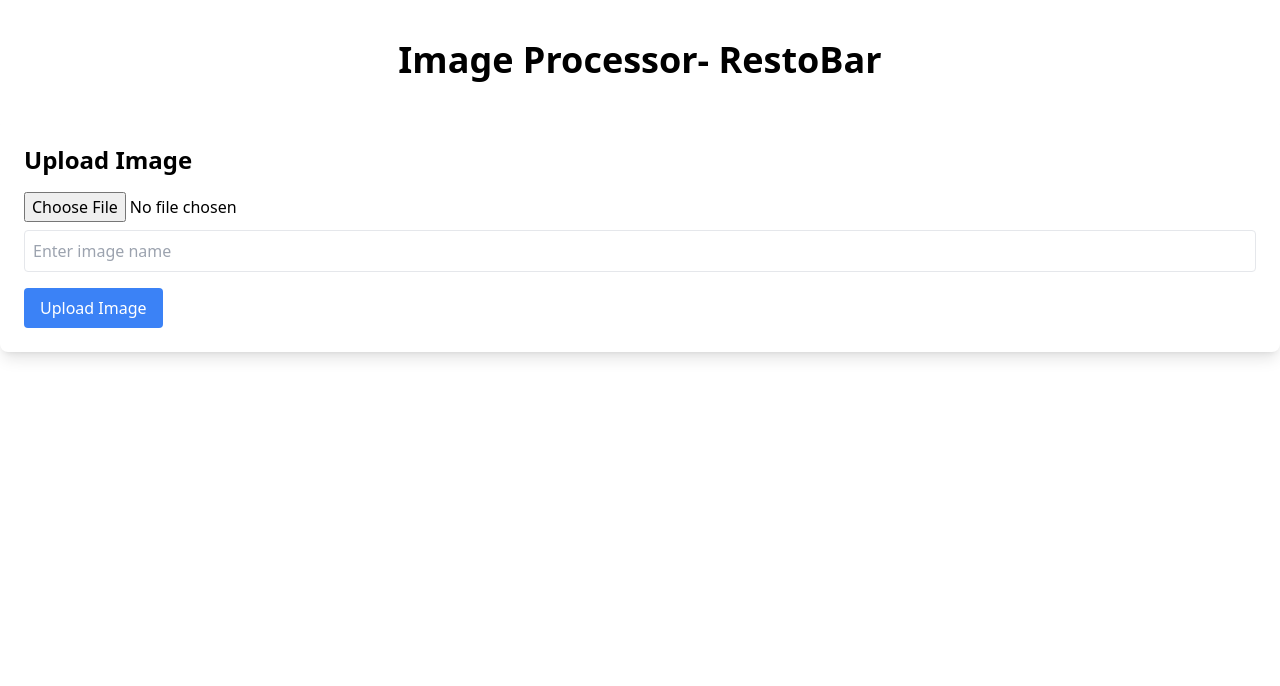
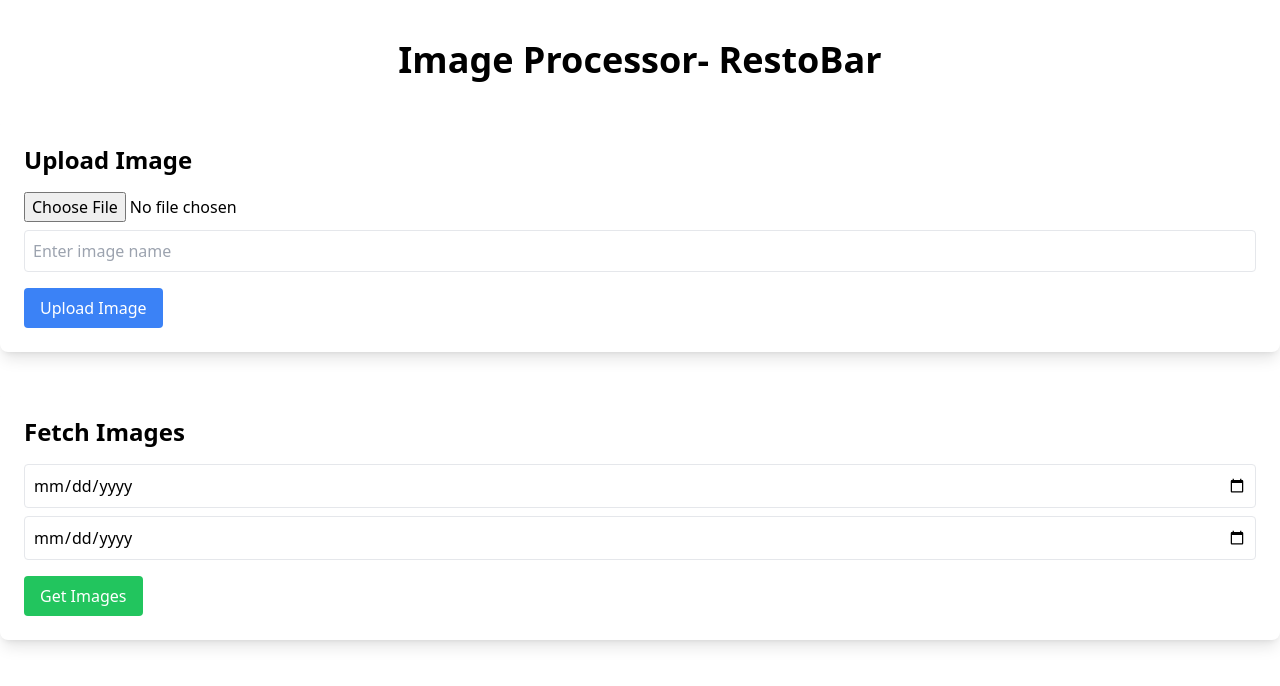
Before and after one commit to SebasSolano/front-restrobar-app, an Angular app: page / in a window 1280 px wide. Shown: the top 686 px of the page. Built offline with nearby package versions, Linux system fonts and the light colour scheme.

Commit message:
added: image-list html

```diff
--- a/src/app/app.component.ts
+++ b/src/app/app.component.ts
@@ -2,10 +2,11 @@ import { HttpClientModule } from '@angular/common/http';
 import { Component } from '@angular/core';
 import { FormsModule } from '@angular/forms';
 import { ImageUploadComponent } from './components/image-upload/image-upload.component';
+import { ImageListComponent } from "./components/image-list/image-list.component";
 
 @Component({
   selector: 'app-root',
-  imports: [HttpClientModule, FormsModule, ImageUploadComponent],
+  imports: [HttpClientModule, FormsModule, ImageUploadComponent, ImageListComponent],
   template: `
     <div class="container mx-auto">
       <h1 class="text-4xl font-bold text-center mt-10">
@@ -13,6 +14,7 @@ import { ImageUploadComponent } from './components/image-upload/image-upload.com
       </h1>
 
       <app-image-upload></app-image-upload>
+      <app-image-list></app-image-list>
     </div>
   `,
   styleUrl: './app.component.css',
--- a/src/app/components/image-list/image-list.component.html
+++ b/src/app/components/image-list/image-list.component.html
@@ -1,3 +1,24 @@
-<p>
-  image-list works!
-</p>
+<div class="bg-white shadow-lg p-6 rounded-lg mt-10">
+  <h2 class="text-2xl font-bold mb-4">Fetch Images</h2>
+  <input
+    type="date"
+    [(ngModel)]="startDate"
+    class="border p-2 rounded w-full mb-2"
+  />
+  <input
+    type="date"
+    [(ngModel)]="endDate"
+    class="border p-2 rounded w-full mb-4"
+  />
+  <button
+    (click)="fetchImages()"
+    class="bg-green-500 text-white px-4 py-2 rounded hover:bg-green-700 transition"
+  >
+    Get Images
+  </button>
+  <ul *ngIf="uploadedImages.length" class="mt-4">
+    <li *ngFor="let image of uploadedImages">
+      {{ image.name }} - {{ image.uploadDate }}
+    </li>
+  </ul>
+</div>
--- a/src/app/components/image-list/image-list.component.ts
+++ b/src/app/components/image-list/image-list.component.ts
@@ -1,9 +1,12 @@
 import { Component, OnInit } from '@angular/core';
 import { ImageService } from '../../services/image.service';
+import { FormsModule } from '@angular/forms';
+import { NgFor, NgIf } from '@angular/common';
 
 @Component({
   selector: 'app-image-list',
   templateUrl: './image-list.component.html',
+  imports: [FormsModule, NgIf, NgFor],
   styleUrls: ['./image-list.component.css'],
 })
 export class ImageListComponent implements OnInit {
@@ -15,7 +18,7 @@ export class ImageListComponent implements OnInit {
 
   ngOnInit() {}
 
-  fetchImage() {
+  fetchImages() {
     if (this.startDate && this.endDate) {
       this.imageService
         .getImagesBetweenDates(this.startDate, this.endDate)
```
